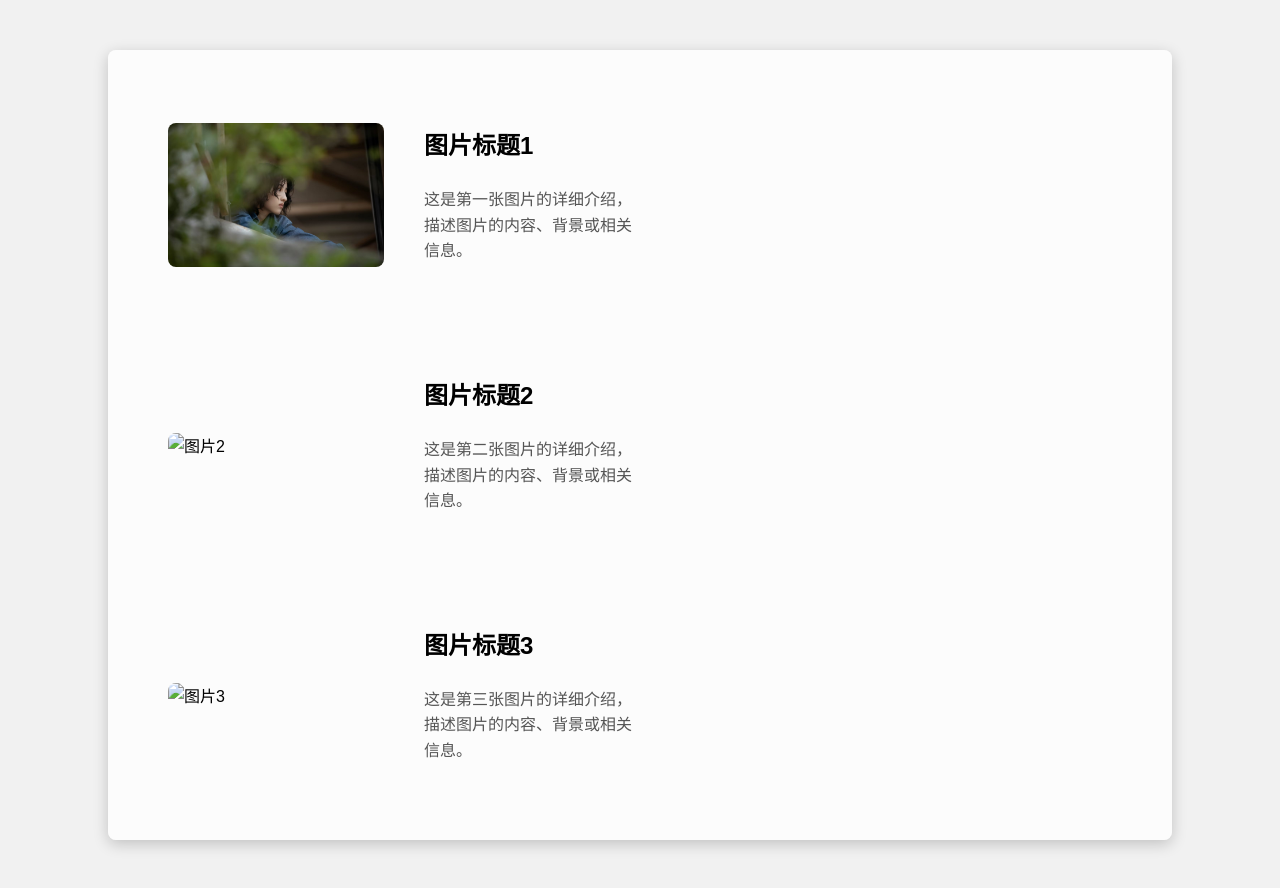
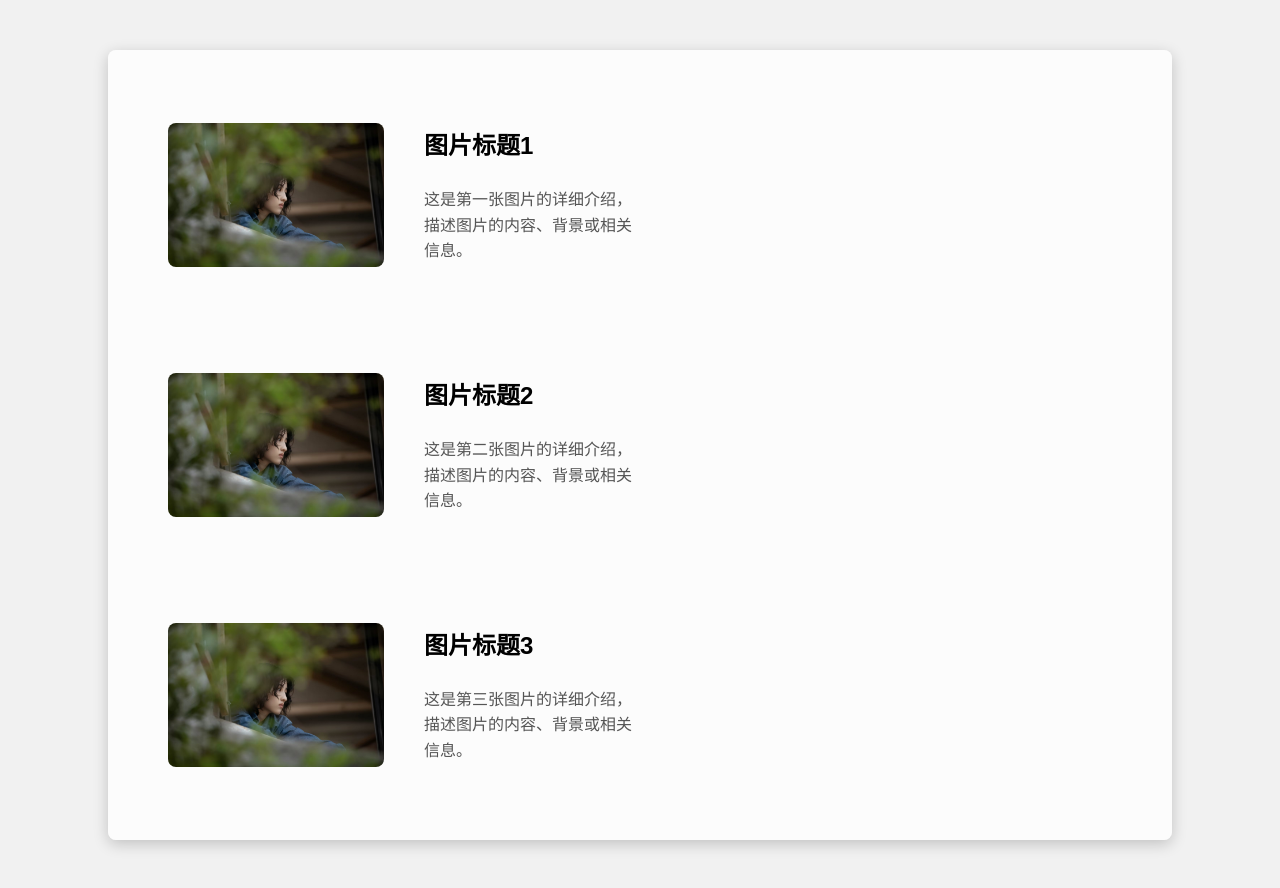
Before and after one commit to SZ0827/duinian, a plain HTML site: page index.html in a window 1280 px wide. Drawn offline with Linux system fonts and the light colour scheme.

Commit message:
Update index.html

```diff
--- a/index.html
+++ b/index.html
@@ -71,7 +71,7 @@
         <!-- 第一张图片及其描述 -->
         <div class="image-description">
             <div class="image-section">
-                <img src="/image/sz02.jpg" alt="图片1">
+                <img src="image/sz02.jpg" alt="图片1">
             </div>
             <div class="description-section">
                 <h1>图片标题1</h1>
@@ -82,7 +82,7 @@
         <!-- 第二张图片及其描述 -->
         <div class="image-description">
             <div class="image-section">
-                <img src="./sz02.jpg" alt="图片2">
+                <img src="image/sz02.jpg" alt="图片2">
             </div>
             <div class="description-section">
                 <h1>图片标题2</h1>
@@ -93,7 +93,7 @@
         <!-- 第三张图片及其描述 -->
         <div class="image-description">
             <div class="image-section">
-                <img src="./sz02.jpg" alt="图片3">
+                <img src="image/sz02.jpg" alt="图片3">
             </div>
             <div class="description-section">
                 <h1>图片标题3</h1>
```
